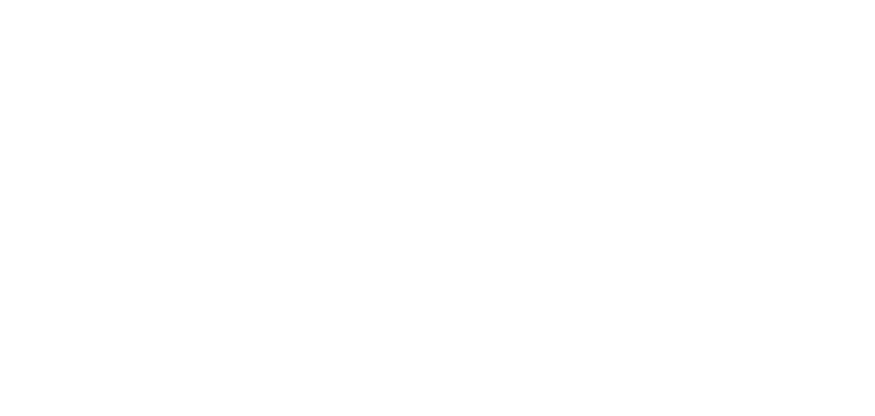
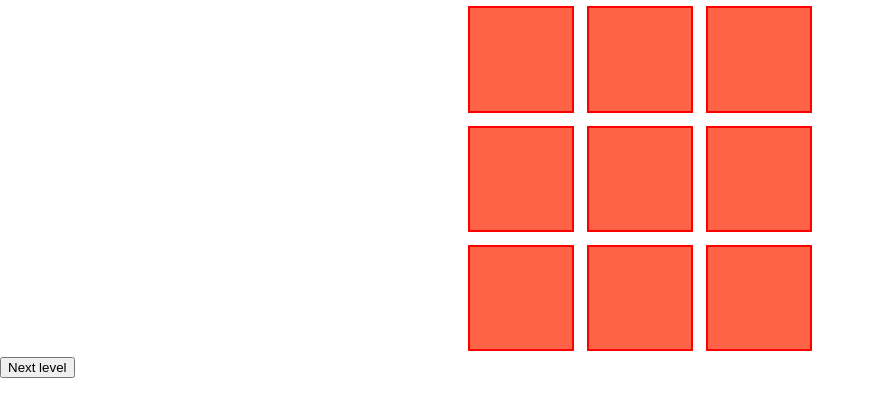
Before and after one commit to Bradd3rs/browsercrawl, a React (Create React App) app in the folder app/: page / in a window 1280 px wide. Shown: the top 416 px of the page, without its empty margins (0-875 px from the left). Built offline with nearby package versions, Linux system fonts and the light colour scheme.

Commit message:
interactive grid made

```diff
--- a/app/src/App.js
+++ b/app/src/App.js
@@ -1,13 +1,17 @@
 import React, { Component } from 'react';
+import styled from 'styled-components';
 
 class App extends Component {
   constructor(props) {
     super(props);
     this.state = {
       gridSize: 3,
-      grid: []
+      grid: [],
+      zoom: 5
     }
     this.createGrid = this.createGrid.bind(this);
+    this.nextLevel = this.nextLevel.bind(this);
+    this.selectBlock = this.selectBlock.bind(this);
   }
 
   componentDidMount() {
@@ -22,12 +26,74 @@
     this.setState(() => ({ grid  }))
   }
 
+  nextLevel() {
+
+    this.setState((prevState) => (
+      {
+        zoom: prevState.zoom - 0.3,
+        gridSize: prevState.gridSize + 1
+      }
+    ))
+    this.createGrid()
+    setTimeout(() => {
+      this.createGrid()
+    }, 1);
+  }
+
+  selectBlock(blockNumber) {
+    console.log(blockNumber);
+    document.getElementsByClassName(`block-${blockNumber}`)[0].classList.add('selected');
+  }
+
   render() {
     console.log(this.state.grid);
+    const Block = styled.div`
+      background: tomato;
+      padding: ${this.state.zoom}%;
+      margin: 1%;
+      border: 2px solid red;
+      color: white;
+      font-weight: bold;
+      font-size: 2em;
+      text-align: center;
+
+      &.selected {
+        background: rebeccapurple;
+      }
+
+      @media( min-width: 768px) {
+        padding: ${this.state.zoom - 1}%;
+        margin: 0.5%;
+      }
+    `;
     return (
-      <div></div>
+      <div>
+        {
+          this.state.grid.map((column, i) => (
+            <Row key={i} className={`row row-${i}`}>
+              {
+                this.state.grid.map((row, j) => {
+                let number = Math.floor(Math.random()*90000) + 10000;
+                return (
+
+                  <Block key={j} className={`flex-item flex1 block-${number}`} onClick={() => this.selectBlock(number)}></Block>
+                )})
+              }
+            </Row>
+          ))
+        }
+        <button type="button" onClick={this.nextLevel}>Next level</button>
+      </div>
     );
   }
 }
 
 export default App;
+
+const Row = styled.div`
+  /* display: block; */
+  display: flex;
+  flex-direction: row;
+  justify-content: center;
+  width: 100%;
+`;
```
